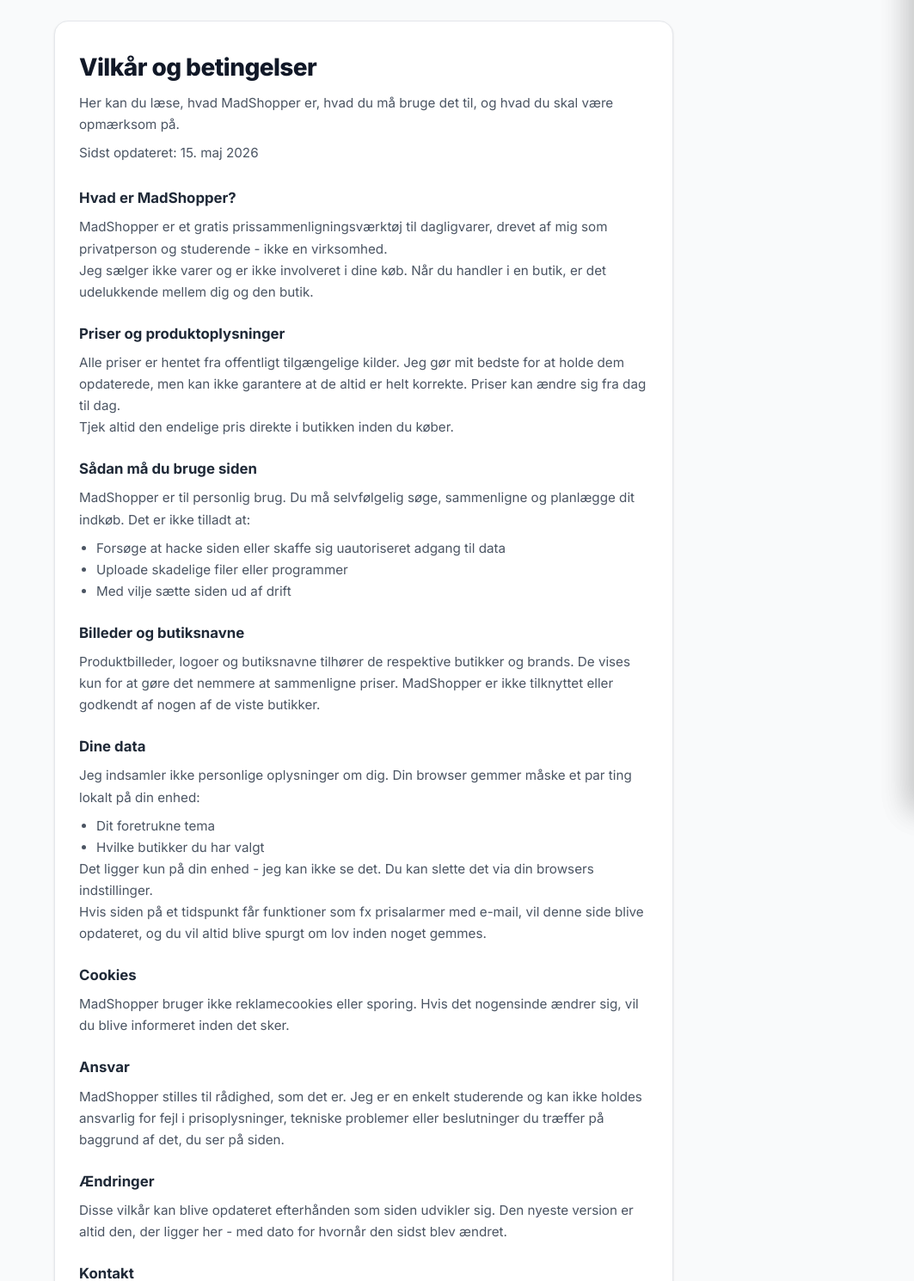
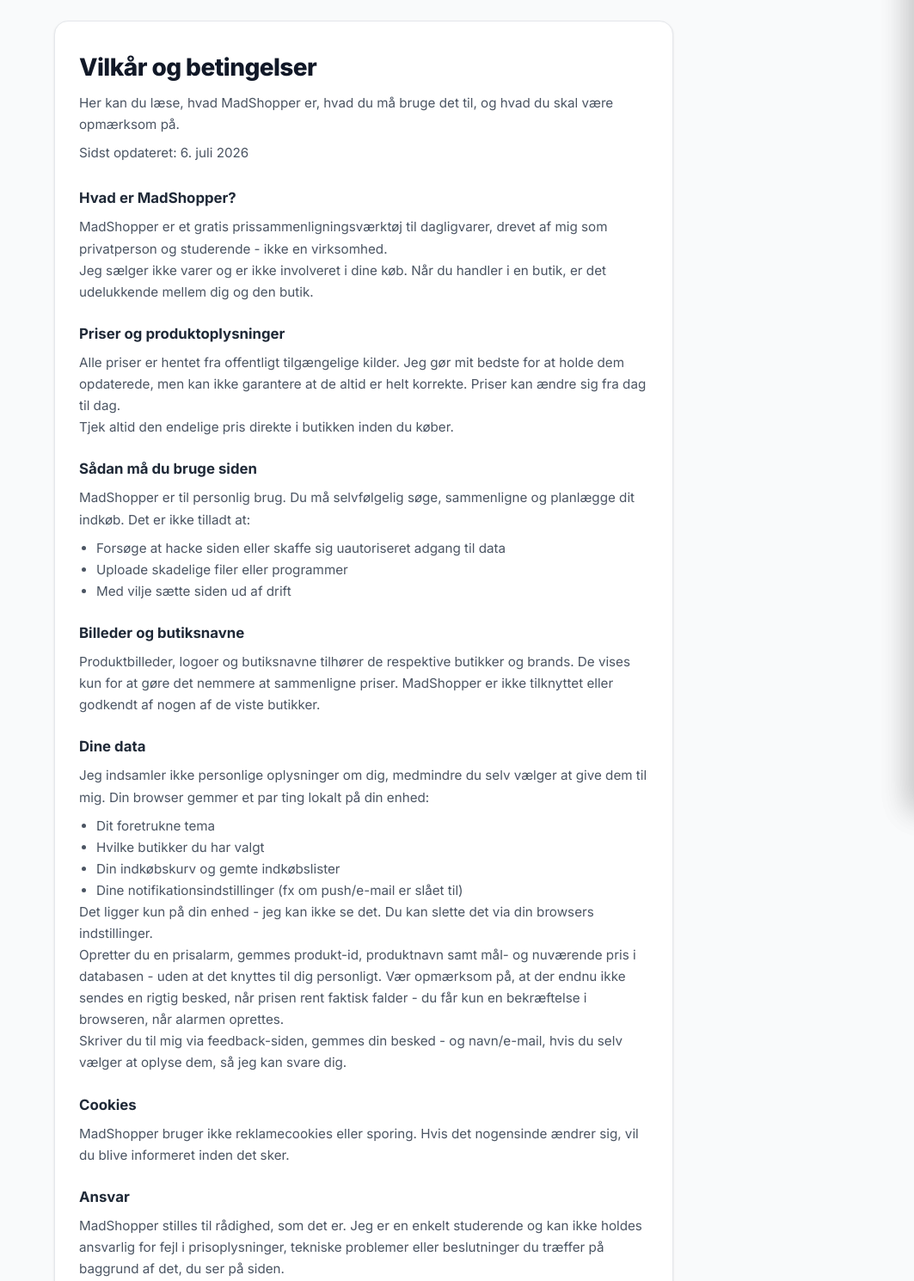
Before and after one commit to SammyIsse/Million, a Flask app: page /vilkaar.html in a window 1280 px wide. Shown: the part 114-1604 px from the top of the page at 86% size, without its empty margins (217-1280 px from the left). Run offline with Flask 3, Linux system fonts and the light colour scheme.

Commit message:
Ret om os og vilkår så teksten matcher faktisk funktionalitet
Opdaterer butiksliste til alle 14 understøttede kæder, retter
prisalarm-beskrivelsen så den ikke lover en besked der endnu ikke
sendes, og udvider "Dine data"-afsnittet til at dække indkøbskurv,
gemte lister og feedback-formularens valgfrie navn/e-mail.

```diff
--- a/templates/terms.html
+++ b/templates/terms.html
@@ -10,7 +10,7 @@
       Her kan du læse, hvad MadShopper er, hvad du må bruge det til, og hvad du skal
       være opmærksom på.
     </p>
-    <p class="static-page-updated">Sidst opdateret: 15. maj 2026</p>
+    <p class="static-page-updated">Sidst opdateret: 6. juli 2026</p>
 
     <section>
       <h2>Hvad er MadShopper?</h2>
@@ -61,20 +61,28 @@
     <section>
       <h2>Dine data</h2>
       <p>
-        Jeg indsamler ikke personlige oplysninger om dig. Din browser gemmer måske et par
-        ting lokalt på din enhed:
+        Jeg indsamler ikke personlige oplysninger om dig, medmindre du selv vælger at
+        give dem til mig. Din browser gemmer et par ting lokalt på din enhed:
       </p>
       <ul>
         <li>Dit foretrukne tema</li>
         <li>Hvilke butikker du har valgt</li>
+        <li>Din indkøbskurv og gemte indkøbslister</li>
+        <li>Dine notifikationsindstillinger (fx om push/e-mail er slået til)</li>
       </ul>
       <p>
         Det ligger kun på din enhed - jeg kan ikke se det. Du kan slette det via din
         browsers indstillinger.
       </p>
       <p>
-        Hvis siden på et tidspunkt får funktioner som fx prisalarmer med e-mail, vil denne
-        side blive opdateret, og du vil altid blive spurgt om lov inden noget gemmes.
+        Opretter du en prisalarm, gemmes produkt-id, produktnavn samt mål- og nuværende
+        pris i databasen - uden at det knyttes til dig personligt. Vær opmærksom på, at
+        der endnu ikke sendes en rigtig besked, når prisen rent faktisk falder - du får
+        kun en bekræftelse i browseren, når alarmen oprettes.
+      </p>
+      <p>
+        Skriver du til mig via feedback-siden, gemmes din besked - og navn/e-mail, hvis du
+        selv vælger at oplyse dem, så jeg kan svare dig.
       </p>
     </section>
 
```
Also changed, not shown: templates/about.html (+5 -4 lines).
